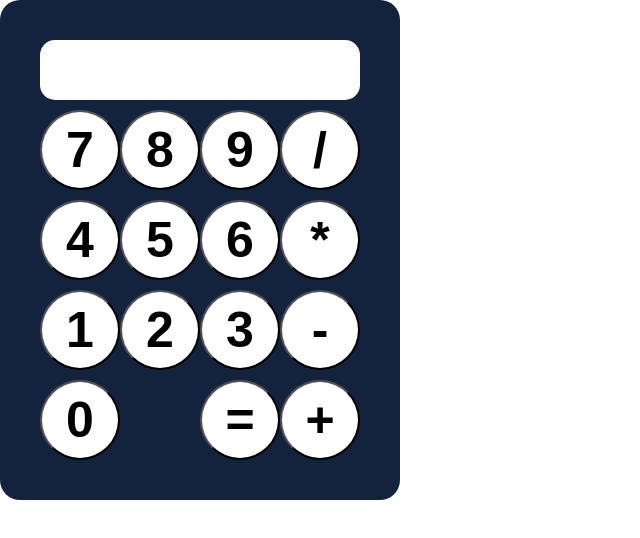
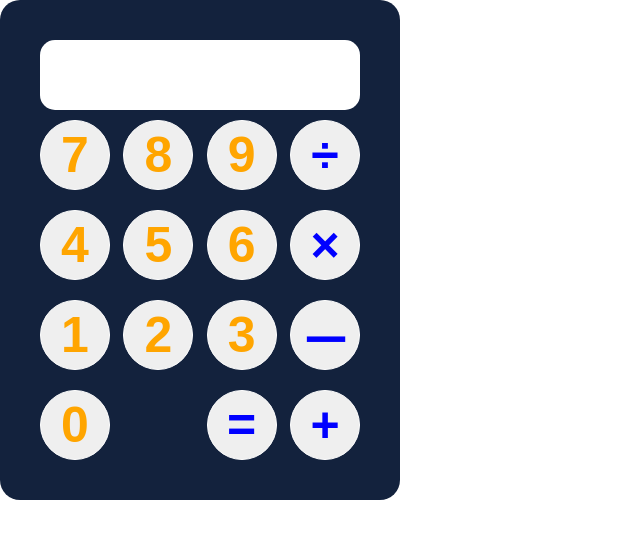
Before and after one commit to Hiyiragi/calculator.github.io, a plain HTML site: page index.html in a window 1280 px wide. Shown: the whole page, without its empty margins (0-640 px from the left). Drawn offline with Linux system fonts and the light colour scheme.

Commit message:
improved structure and added js

```diff
--- a/index.html
+++ b/index.html
@@ -3,26 +3,31 @@
     <head>
         <title>calculator</title>
         <link rel="stylesheet" href="styles.css">
-        <script src="javascript.js"></script>
+        <script src="javascript.js" defer></script>
     </head>
     <body>
-        <div class="grid">
-            <input type="text" readonly>
-            <button>7</button>
-            <button>8</button>
-            <button>9</button>
-            <button>/</button>
-            <button>4</button>
-            <button>5</button>
-            <button>6</button>
-            <button>*</button>
-            <button>1</button>
-            <button>2</button>
-            <button>3</button>
-            <button>-</button>
-            <button id="blank">0</button>
-            <button>=</button>
-            <button>+</button>
+        <div class="container">
+            <div class="textArea">
+                <input type="text" readonly>
+            </div>
+            <div class="buttons">
+                <button class="orange in" data-value="7">7</button>
+                <button class="orange in" data-value="8">8</button>
+                <button class="orange in" data-value="9">9</button>
+                <button class="blue in" data-value="/">÷</button>
+                <button class="orange in" data-value="4">4</button>
+                <button class="orange in" data-value="5">5</button>
+                <button class="orange in" data-value="6">6</button>
+                <button class="blue in" data-value="*">×</button>
+                <button class="orange in" data-value="1">1</button>
+                <button class="orange in" data-value="2">2</button>
+                <button class="orange in" data-value="3">3</button>
+                <button class="blue in" data-value="-">－</button>
+                <button class="orange in" data-value="0">0</button>
+                <button class="blank"></button>
+                <button class="blue func" data-value="=">=</button>
+                <button class="blue in" data-value="+">+</button>
+            </div>
         </div>
     </body>
 </html>
--- a/javascript.js
+++ b/javascript.js
@@ -0,0 +1,19 @@
+let bodyElement = document.querySelector("body");
+let textArea = document.querySelector(".textArea input");
+let inButtons = document.querySelectorAll("button.in");
+let funcButtons = document.querySelectorAll("button.func");
+
+for (const inButton of inButtons) {
+    inButton.addEventListener("click", function(){
+        let val = this.getAttribute("data-value")
+        textArea.value += val;
+    });
+
+}
+
+for (const funcButton of funcButtons) {
+    funcButton.addEventListener("click", function(){
+        let val = this.getAttribute("data-value")
+    });
+
+}
--- a/styles.css
+++ b/styles.css
@@ -4,47 +4,68 @@
     margin:0;
 }
 
-.grid {
-    display: grid;
-    grid-template-columns: repeat(4, 1fr);
-    grid-template-rows: 60px repeat(4, 80px);
+.container {
+    display: block;
     background-color: #13223D;
     width: 400px;
     height: 500px;
     border-radius: 20px;
     padding: 40px;
-    row-gap: 10px;
+}
+.textArea {
+    display: block;
+    width: 100%;
+    height: 70px;
+    margin-bottom: 10px;
+}
+
+.textArea input {
+    display: block;
+    width: 100%;
+    height: 100%;
+    border-radius: 15px;
+    border: none;
+    margin-bottom: 10px;
+    text-align: right;
+    font-size: 40px;
+    font-weight: bold;
+    color: #057e18;
+    padding-right: 10px;
 
 }
 
-input {
-    height: 60px;
-    grid-column-start: 1;
-    grid-column-end: 5;
-    border-radius: 15px;
-    background-color: white;
-    border: none;
-}
-
-input:focus {
+.textArea input:focus {
     outline: none;
     border: none;
 }
 
-button {
-    background-color: white;
-    height: 80px;
-    width: 80px;
-    border-radius: 50%;
-    margin-bottom: 10px;
-    font-size: 50px;
+.buttons {
+    background-color: #13223D;
     display: flex;
-    justify-content: center;
-    align-items: center;
-    font-weight: bold;
+    justify-content: space-between;
+    width: 100%;
+    height: calc(100% - 60px);
+    flex-wrap: wrap;
 }
 
-#blank {
-    grid-column-start: 1;
-    grid-column-end: 3;
+.buttons button {
+    width: 70px;
+    height: 70px;
+    font-size: 50px;
+    font-weight: bold;
+    border-radius: 50%;
+    border: 1px solid white;
+    cursor: pointer;
 }
+
+.blank{
+    visibility: hidden;
+}
+
+.orange {
+    color: orange;
+}
+
+.blue {
+    color: blue
+}
```
